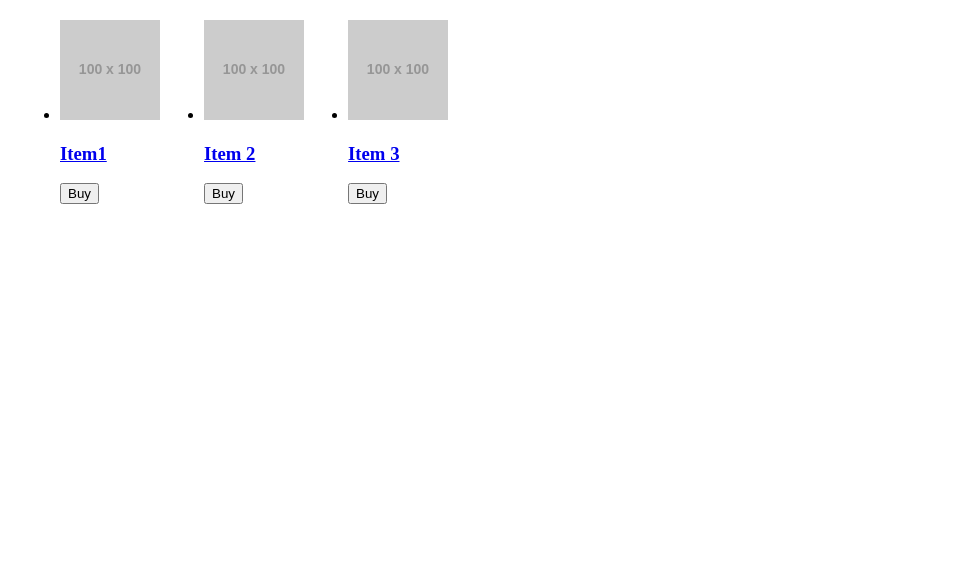
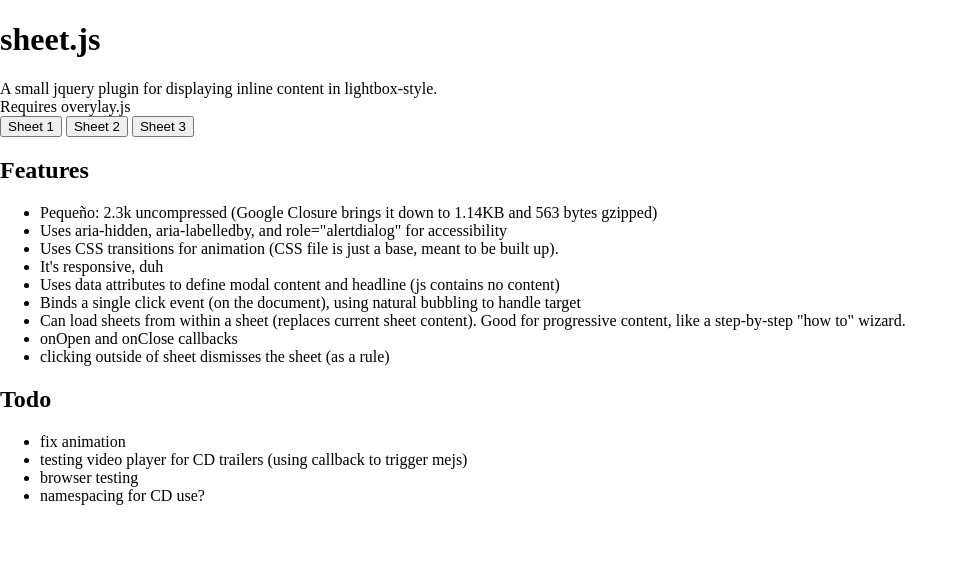
Before and after one commit to jorgepinon/sheet, a plain HTML site: page index.html in a window 1280 px wide. Shown: the whole page, without its empty margins (0-968 px from the left). Drawn offline with nearby package versions, Linux system fonts and the light colour scheme; placeholder pictures from the web are drawn by us.

Commit message:
Update index.html

```diff
--- a/index.html
+++ b/index.html
@@ -2,87 +2,67 @@
 <html lang="en-us">
 <head>
 	<meta charset="utf-8">
-	<title>Sheets (confirmation lightbox)</title>
+	<title>sheet plugin</title>
 	<link href="sheet.css" rel="stylesheet">
 </head>
 <body>
 
-<div id="overlay"></div>
+<h1>sheet.js</h1>
+<p>A small jquery plugin for displaying inline content in lightbox-style.</p>
+<p>Requires overylay.js</p>
 
-<ul class="media-wrap clearfix">
-	<li class="media" data-confirm="123">
+<button type="button" class="js-sheet-show" data-sheet-content="content1" data-sheet-title="injected content title">Sheet 1</button>
+<button type="button" class="js-sheet-show" data-sheet-content="content2" data-sheet-title="injected content title">Sheet 2</button>
 
-		<div class="media-hd clearfix">
-		    <a class="art" href="#">
-		    	<img src="http://placehold.it/100" alt="">
-		    </a>
-		</div>
 
-		<div class="media-bd">
-			<h3 class="meta-title">
-				<a class="ellipsis" href="#">Item1</a>
-			</h3>
-	        <button class="js-btn-buy" type="button">Buy</button>
-		    <div class="confirm-data hidden">
-		        <p>Confirm: Title 1</p>
-		        <form action="/" class="dl-form">
-		            <button type="button" class="btn--primary">Buy</button>
-		        </form>
-		    </div>
-		</div>
-	</li>
+<button type="button" class="cssHook js-sheet-show" data-sheet-content="content3" id="lastStep">Sheet 3</button>
 
-	<li class="media" data-confirm="456">
-
-		<div class="media-hd clearfix">
-		    <a class="art" href="#">
-		    	<img src="http://placehold.it/100" alt="">
-		    </a>
-		</div>
-
-		<div class="media-bd">
-			<h3 class="meta-title">
-				<a class="ellipsis" href="#">Item 2</a>
-			</h3>
-	        <button class="js-btn-buy" type="button">Buy</button>
-		    <div class="confirm-data hidden">
-		        <p>Confirm: Title 2</p>
-		        <form action="/" class="dl-form">
-		            <button type="button" class="btn--primary">Buy</button>
-		        </form>
-		    </div>
-		</div>
-	</li>
-
-	<li class="media" data-confirm="789">
-
-		<div class="media-hd clearfix">
-		    <a class="art" href="#">
-		    	<img src="http://placehold.it/100" alt="">
-		    </a>
-		</div>
-
-		<div class="media-bd">
-			<h3 class="meta-title">
-				<a class="ellipsis" href="#">Item 3</a>
-			</h3>
-	        <button class="js-btn-buy" type="button">Buy</button>
-		    <div class="confirm-data hidden">
-		        <p>Confirm: Title 3</p>
-		        <form action="/" class="dl-form">
-		            <button type="button" class="btn--primary">Buy</button>
-		        </form>
-		    </div>
-		</div>
-	</li>
-
+<h2>Features</h2>
+<ul>
+	<li>Pequeño: 2.3k uncompressed (Google Closure brings it down to 1.14KB and 563 bytes gzipped)</li>
+	<li>Uses aria-hidden, aria-labelledby, and role="alertdialog" for accessibility</li>
+	<li>Uses CSS transitions for animation (CSS file is just a base, meant to be built up).</li>
+	<li>It's responsive, duh</li>
+	<li>Uses data attributes to define modal content and headline (js contains no content)</li>
+	<li>Binds a single click event (on the document), using natural bubbling to handle target</li>
+	<li>Can load sheets from within a sheet (replaces current sheet content). Good for progressive content, like a step-by-step "how to" wizard.</li>
+	<li>onOpen and onClose callbacks </li>
+	<li>clicking outside of sheet dismisses the sheet (as a rule)</li>
 </ul>
 
-<div class="hidden sheet" id="sheet-confirm" role="dialog" aria-label=""></div>
+
+<h2>Todo</h2>
+<ul>
+	<li>fix animation</li>
+	<li>testing video player for CD trailers (using callback to trigger mejs)</li>
+	<li>browser testing</li>
+	<li>namespacing for CD use?</li>
+</ul>
 
 
-<script src="http://ajax.googleapis.com/ajax/libs/jquery/1.9.1/jquery.min.js"></script>
+<div class="hidden">
+	<div id="content1">Sheet Content 1</div>
+	<div id="content2">Sheet Content 2. <a href="#content3" class="js-sheet-show" data-sheet-content="content3">link to 3rd sheet</a> </div>
+	<div id="content3">Sheet Content 3 <button type="button" class="js-sheet-close">Close</a></div>
+</div>
+
+<script src="http://code.jquery.com/jquery-latest.min.js"></script>
+<script src="overlay.js"></script>
 <script src="sheet.js"></script>
+
+<script type="text/javascript">
+
+	$(function(){
+		$("#sheet").sheet({
+			sheetEndPos :	"30px",
+			onClose:function() {
+				console.log('closed')
+			}
+		})
+	});
+
+</script>
+
 
 </body>
 </html>
```
